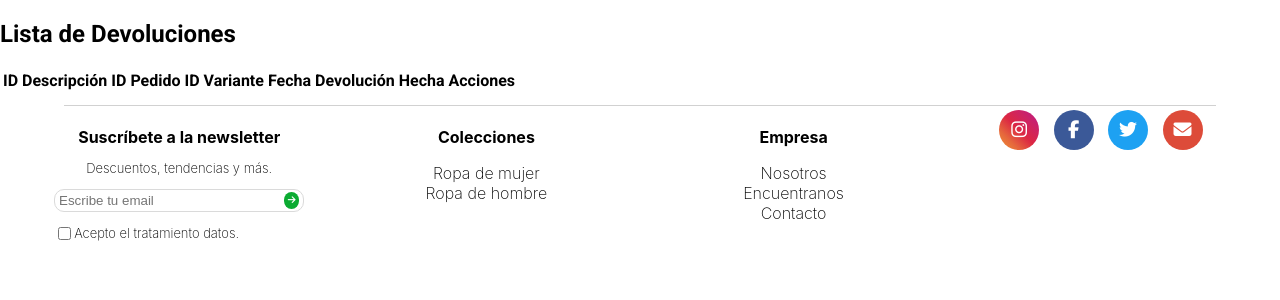
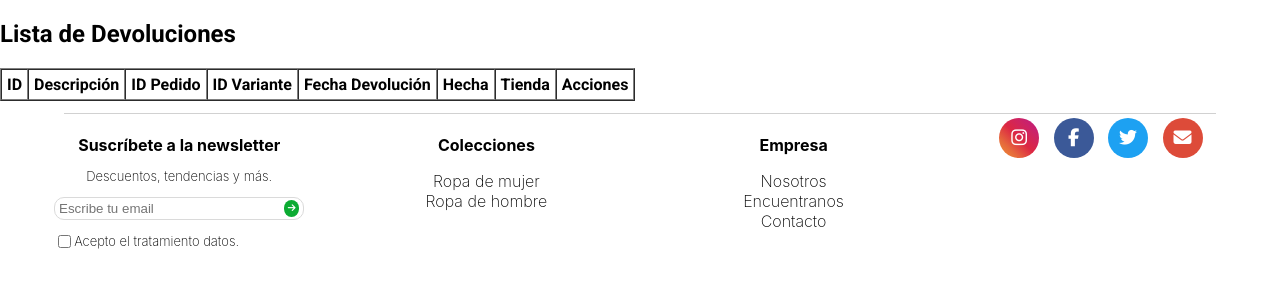
Before and after one commit to nataliagamezbarea/Tienda-Alquemia, a Flask app: page /devoluciones in a window 1280 px wide. Shown: the part 70-370 px from the top of the page. Run offline with Flask 3, Linux system fonts and the light colour scheme; the visitor is signed in with stand-in values (Sample User, id 1); data that the repository does not hold is empty; parts of the project's set-up code (start-up, migrations or seed data) failed here and were passed over.

Commit message:
Añadir funcionalidad de gestión de devoluciones y tiendas: implementar relaciones entre los modelos 'Devoluciones' y 'DevolucionesTiendas', así como la lógica de acceso en las rutas de administración.

```diff
--- a/app.py
+++ b/app.py
@@ -5,11 +5,6 @@ from backend.Modelos.database import init_db
 from flask_caching import Cache
 
 from routes import *
-from routes.administrador.categoria.crear_categoria import crear_categoria
-from routes.administrador.categoria.categorias_editar import editar_categoria
-from routes.administrador.categoria.categorias_eliminar import eliminar_categoria
-from routes.administrador.devoluciones.devoluciones import crear_devolucion_view, editar_devolucion_view, eliminar_devolucion_view, lista_devoluciones_view, obtener_devolucion_view
-from routes.administrador.pedido import pedido
 
 # Cargar las variables de entorno desde el archivo .env
 load_dotenv()
--- a/backend/Modelos/Devoluciones.py
+++ b/backend/Modelos/Devoluciones.py
@@ -10,3 +10,6 @@ class Devoluciones(db.Model):
     id_variante = db.Column(db.Integer, db.ForeignKey('pedidos_productos.id_variante'), nullable=False)
     fecha_devolucion = db.Column(db.DateTime, default=db.func.current_timestamp(), nullable=False)
     hecha = db.Column(db.Boolean, default=False, nullable=False)
+
+    # Relación con el modelo 'DevolucionesTiendas'
+    devoluciones_tiendas = db.relationship('DevolucionesTiendas', backref='devolucion_relacionada', lazy=True , cascade="all, delete-orphan")
--- a/backend/Modelos/Devoluciones_Tiendas.py
+++ b/backend/Modelos/Devoluciones_Tiendas.py
@@ -7,7 +7,7 @@ class DevolucionesTiendas(db.Model):
     id_tienda = db.Column(db.Integer, db.ForeignKey('tiendas.id_tienda'), primary_key=True)
 
     # Relación con el modelo 'Devoluciones'
-    devolucion = db.relationship('Devoluciones', backref='devoluciones_tiendas', lazy=True)
+    devolucion = db.relationship('Devoluciones', backref='devoluciones_tiendas_relacionadas', lazy=True)
 
-    # Relación con el modelo 'Tiendas'
-    tienda = db.relationship('Tiendas', backref='devoluciones_tiendas', lazy=True)
+    # Relación con el modelo 'Tienda'
+    tienda = db.relationship('Tienda', backref='devoluciones_tienda_relacionadas', lazy=True)
--- a/routes/__init__.py
+++ b/routes/__init__.py
@@ -65,3 +65,9 @@ from .administrador.producto.leer_producto import obtener_productos_html
 
 
 from .administrador.categoria.categorias import listar_categorias
+
+from routes.administrador.categoria.crear_categoria import crear_categoria
+from routes.administrador.categoria.categorias_editar import editar_categoria
+from routes.administrador.categoria.categorias_eliminar import eliminar_categoria
+from routes.administrador.devoluciones.devoluciones import crear_devolucion_view, editar_devolucion_view, eliminar_devolucion_view, lista_devoluciones_view, obtener_devolucion_view
+from routes.administrador.pedido.pedido import pedido
--- a/routes/administrador/categoria/categorias.py
+++ b/routes/administrador/categoria/categorias.py
@@ -1,7 +1,9 @@
+from flask import render_template, session, redirect, url_for
 from backend.Modelos import Categoria
-from flask import render_template
-
 
 def listar_categorias():
+    if "user" not in session or not session.get("is_admin"):
+        return redirect(url_for('login'))
+
     categorias = Categoria.query.all()
     return render_template('admin/categorias/lista_categorias.html', categorias=categorias)
--- a/routes/administrador/devoluciones/devoluciones.py
+++ b/routes/administrador/devoluciones/devoluciones.py
@@ -1,70 +1,100 @@
-from flask import Flask, render_template, request, redirect, url_for
+from flask import Flask, render_template, request, redirect, url_for, session
+from backend.Modelos.Devoluciones_Tiendas import DevolucionesTiendas
 from backend.Modelos.database import db
-from backend.Modelos.Devoluciones import Devoluciones  # Asegúrate de que este modelo esté importado correctamente
+from backend.Modelos.Devoluciones import Devoluciones
 
+def crear_devolucion_view():
+    if "user" not in session or not session.get("is_admin"):
+        return redirect(url_for("login"))
 
-# Crear una nueva devolución
-def crear_devolucion_view():
     if request.method == 'POST':
         descripcion = request.form['descripcion']
         id_pedido = request.form['id_pedido']
         id_variante = request.form['id_variante']
 
-        # Crear una nueva devolución
         nueva_devolucion = Devoluciones(
             descripcion=descripcion,
             id_pedido=id_pedido,
             id_variante=id_variante,
-            hecha=False  # Por defecto no está hecha
+            hecha=False
         )
 
-        # Guardar en la base de datos
         db.session.add(nueva_devolucion)
         db.session.commit()
 
         return redirect(url_for('lista_devoluciones'))
 
-    return render_template('crear_devolucion.html')
+    return render_template('admin/devoluciones/crear_devolucion.html')
+
+def lista_devoluciones_view():
+    if "user" not in session or not session.get("is_admin"):
+        return redirect(url_for("login"))
+
+    devoluciones = Devoluciones.query.all()
+
+    devoluciones_con_tienda = []
+    for devolucion in devoluciones:
+        relacion = DevolucionesTiendas.query.filter_by(id_devolucion=devolucion.id_devolucion).first()
+
+        tienda_info = None
+        if relacion and relacion.tienda:
+            tienda = relacion.tienda
+            tienda_info = {
+                'id_tienda': tienda.id_tienda,
+                'pais': tienda.pais,
+                'provincia': tienda.provincia,
+                'ciudad': tienda.ciudad,
+                'codigo_postal': tienda.codigo_postal,
+                'maps_url': tienda.maps_url
+            }
+
+        devoluciones_con_tienda.append({
+            'devolucion': devolucion,
+            'tienda': tienda_info
+        })
+
+    return render_template(
+        'admin/devoluciones/lista_devoluciones.html',
+        devoluciones=devoluciones_con_tienda
+    )
 
 
-# Leer todas las devoluciones
-def lista_devoluciones_view():
-    devoluciones = Devoluciones.query.all()  # Obtiene todas las devoluciones
-    return render_template('admin/devoluciones/lista_devoluciones.html', devoluciones=devoluciones)
+def obtener_devolucion_view(id_devolucion):
+    if "user" not in session or not session.get("is_admin"):
+        return redirect(url_for("login"))
 
-
-# Leer una devolución específica por ID
-def obtener_devolucion_view(id_devolucion):
     devolucion = Devoluciones.query.get(id_devolucion)
-    if devolucion is None:
+    if not devolucion:
         return "Devolución no encontrada", 404
 
     return render_template('admin/devoluciones/editar_devolucion.html', devolucion=devolucion)
 
 
-# Actualizar una devolución
 def editar_devolucion_view(id_devolucion):
+    if "user" not in session or not session.get("is_admin"):
+        return redirect(url_for("login"))
+
     devolucion = Devoluciones.query.get(id_devolucion)
-    if devolucion is None:
+    if not devolucion:
         return "Devolución no encontrada", 404
 
     if request.method == 'POST':
         devolucion.descripcion = request.form['descripcion']
         devolucion.hecha = 'hecha' in request.form
-
         db.session.commit()
         return redirect(url_for('lista_devoluciones'))
 
     return render_template('admin/devoluciones/editar_devolucion.html', devolucion=devolucion)
 
 
-# Eliminar una devolución
 def eliminar_devolucion_view(id_devolucion):
+    if "user" not in session or not session.get("is_admin"):
+        return redirect(url_for("login"))
+
     devolucion = Devoluciones.query.get(id_devolucion)
-    if devolucion is None:
+    if not devolucion:
         return "Devolución no encontrada", 404
 
     db.session.delete(devolucion)
     db.session.commit()
-
     return redirect(url_for('lista_devoluciones'))
--- a/routes/administrador/pedido.py
+++ b/routes/administrador/pedido/pedido.py
@@ -1,8 +1,10 @@
-from flask import render_template, request, redirect, url_for, flash
+from flask import render_template, request, redirect, session, url_for, flash
 from backend.Modelos.Pedido import Pedido
 from backend.Modelos.database import db
 
 def pedido():
+    if "user" not in session or not session.get("is_admin"):
+        return redirect(url_for("login"))
     if request.method == 'POST':
         pedido_id = request.form.get('pedido_id')
         nuevo_estado = request.form.get('estado')
--- a/routes/administrador/producto/leer_producto.py
+++ b/routes/administrador/producto/leer_producto.py
@@ -1,4 +1,4 @@
-from flask import render_template, request, redirect, url_for, flash, current_app
+from flask import render_template, request, redirect, session, url_for, flash, current_app
 from werkzeug.utils import secure_filename
 from sqlalchemy.exc import SQLAlchemyError
 import os
@@ -24,9 +24,11 @@ def guardar_imagen(imagen):
         return f'/static/uploads/{filename}'
     return None
 
-
 # Obtener productos y renderizar HTML
 def obtener_productos_html():
+    if "user" not in session or not session.get("is_admin"):
+        return redirect(url_for("login"))
+
     productos = Producto.query.all()
     productos_dict = {}
 
--- a/templates/admin/devoluciones/lista_devoluciones.html
+++ b/templates/admin/devoluciones/lista_devoluciones.html
@@ -2,7 +2,7 @@
 
 {% block content %}
     <h2>Lista de Devoluciones</h2>
-    <table>
+    <table border="1" cellpadding="5" cellspacing="0">
         <thead>
             <tr>
                 <th>ID</th>
@@ -11,22 +11,32 @@
                 <th>ID Variante</th>
                 <th>Fecha Devolución</th>
                 <th>Hecha</th>
+                <th>Tienda</th>
                 <th>Acciones</th>
             </tr>
         </thead>
         <tbody>
-            {% for devolucion in devoluciones %}
+            {% for item in devoluciones %}
             <tr>
-                <td>{{ devolucion.id_devolucion }}</td>
-                <td>{{ devolucion.descripcion }}</td>
-                <td>{{ devolucion.id_pedido }}</td>
-                <td>{{ devolucion.id_variante }}</td>
-                <td>{{ devolucion.fecha_devolucion }}</td>
-                <td>{{ 'Sí' if devolucion.hecha else 'No' }}</td>
+                <td>{{ item.devolucion.id_devolucion }}</td>
+                <td>{{ item.devolucion.descripcion }}</td>
+                <td>{{ item.devolucion.id_pedido }}</td>
+                <td>{{ item.devolucion.id_variante }}</td>
+                <td>{{ item.devolucion.fecha_devolucion.strftime('%Y-%m-%d') }}</td>
+                <td>{{ 'Sí' if item.devolucion.hecha else 'No' }}</td>
                 <td>
-                    <a href="{{ url_for('editar_devolucion', id_devolucion=devolucion.id_devolucion) }}">Editar</a> |
-                    <form action="{{ url_for('eliminar_devolucion', id_devolucion=devolucion.id_devolucion) }}" method="POST" style="display:inline;">
-                        <button type="submit">Eliminar</button>
+                    {% if item.tienda %}
+                        ID: {{ item.tienda.id_tienda }}<br>
+                        {{ item.tienda.ciudad }}, {{ item.tienda.provincia }}, {{ item.tienda.pais }}<br>
+                        CP: {{ item.tienda.codigo_postal }}<br>
+                    {% else %}
+                        Sin tienda asociada
+                    {% endif %}
+                </td>
+                <td>
+                    <a href="{{ url_for('editar_devolucion', id_devolucion=item.devolucion.id_devolucion) }}">Editar</a> |
+                    <form action="{{ url_for('eliminar_devolucion', id_devolucion=item.devolucion.id_devolucion) }}" method="POST" style="display:inline;">
+                        <button type="submit" onclick="return confirm('¿Estás seguro de que deseas eliminar esta devolución?')">Eliminar</button>
                     </form>
                 </td>
             </tr>
```
Also changed, not shown: backend/Modelos/Tienda.py (+8 -1 lines).
